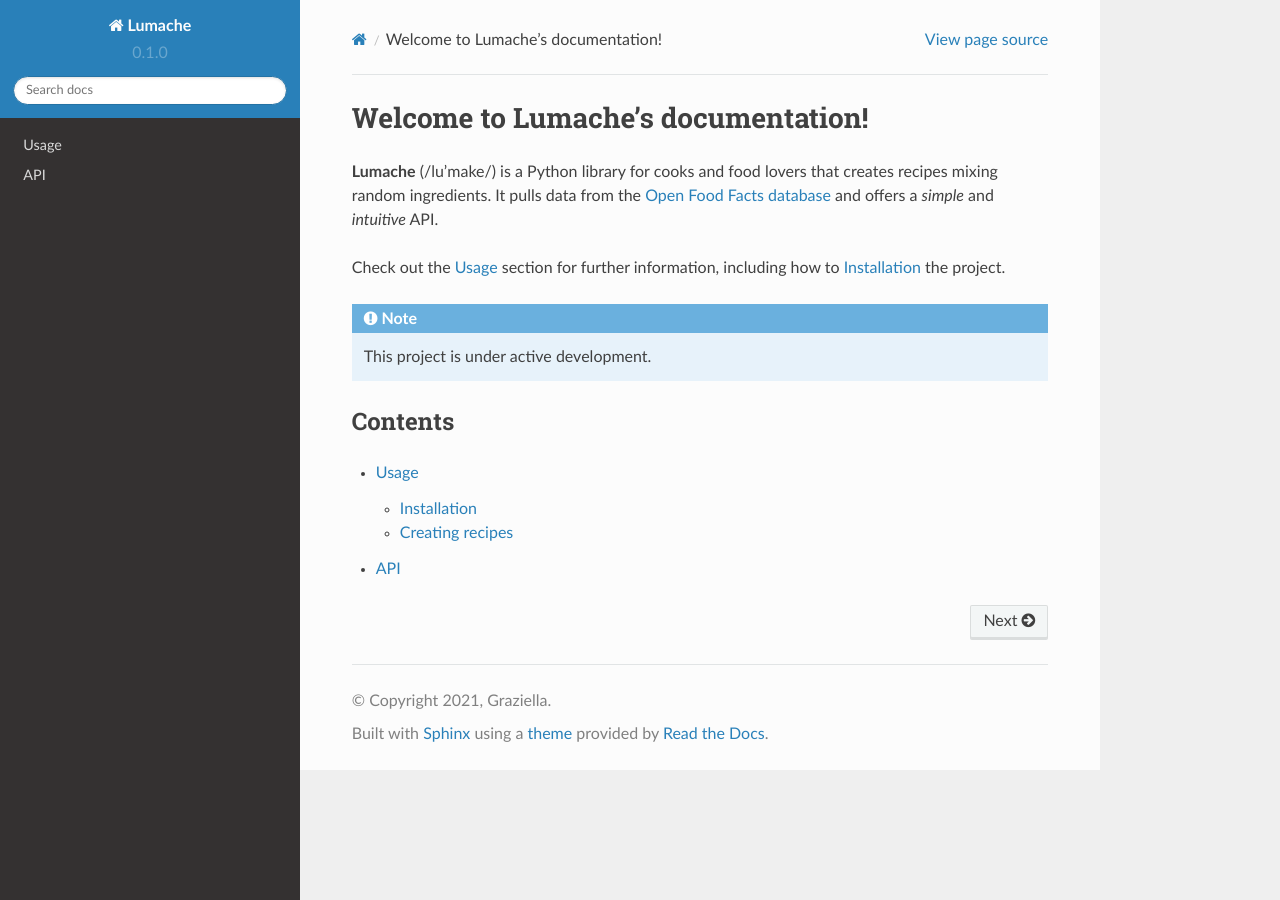
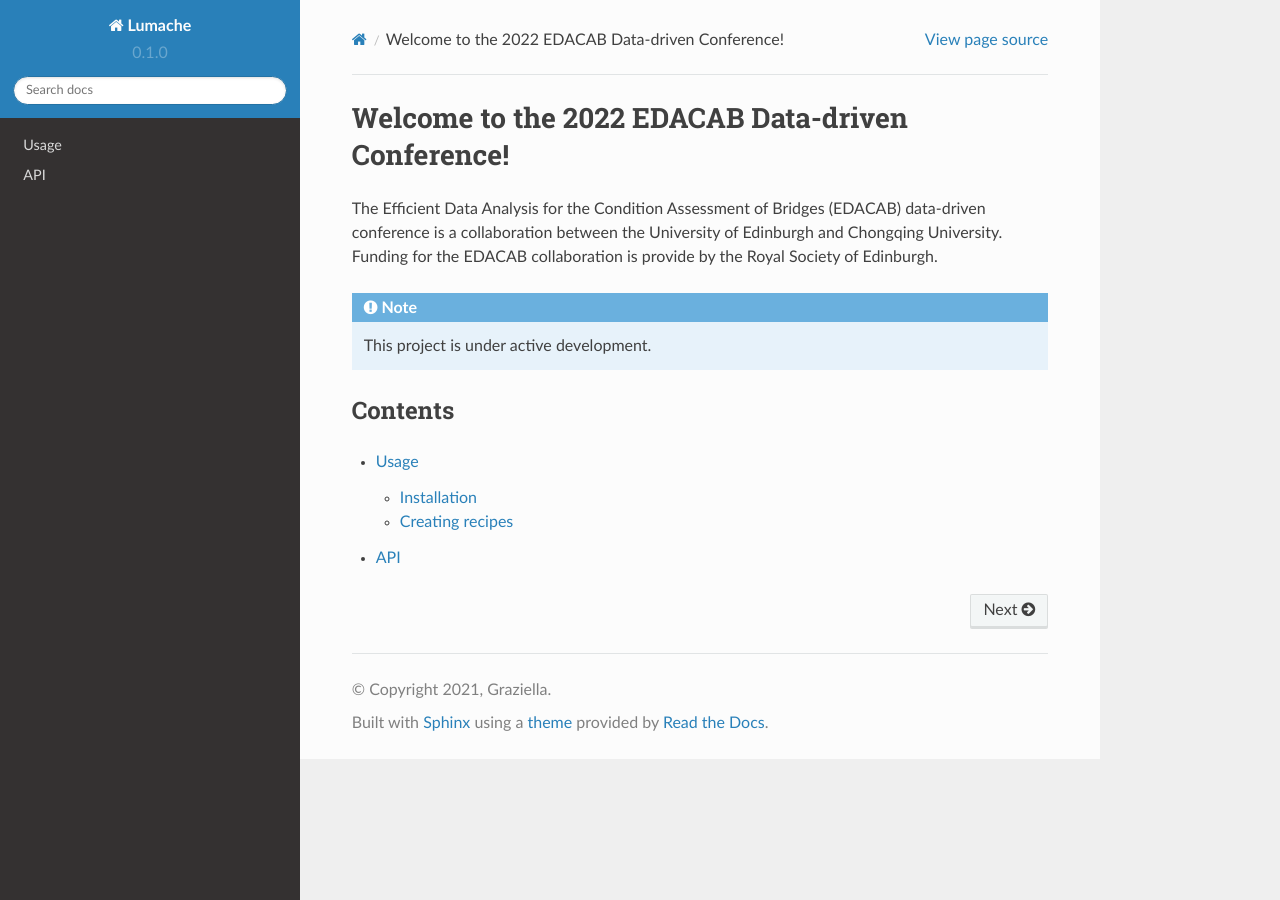
Before and after one commit to zwynne/EDACAB, a Sphinx documentation site: the page built from docs/source/index.rst, in a window 1280 px wide. Built offline with Sphinx 7.4.7 and the Read the Docs theme 2.0.0, drawn with Linux system fonts in a browser that asks for light colours.

Commit message:
Update index.rst

```diff
--- a/docs/source/index.rst
+++ b/docs/source/index.rst
@@ -1,13 +1,7 @@
-Welcome to Lumache's documentation!
+Welcome to the 2022 EDACAB Data-driven Conference!
 ===================================
 
-**Lumache** (/lu'make/) is a Python library for cooks and food lovers
-that creates recipes mixing random ingredients.
-It pulls data from the `Open Food Facts database <https://world.openfoodfacts.org/>`_
-and offers a *simple* and *intuitive* API.
-
-Check out the :doc:`usage` section for further information, including
-how to :ref:`installation` the project.
+The Efficient Data Analysis for the Condition Assessment of Bridges (EDACAB) data-driven conference is a collaboration between the University of Edinburgh and Chongqing University. Funding for the EDACAB collaboration is provide by the Royal Society of Edinburgh.
 
 .. note::
 
```
